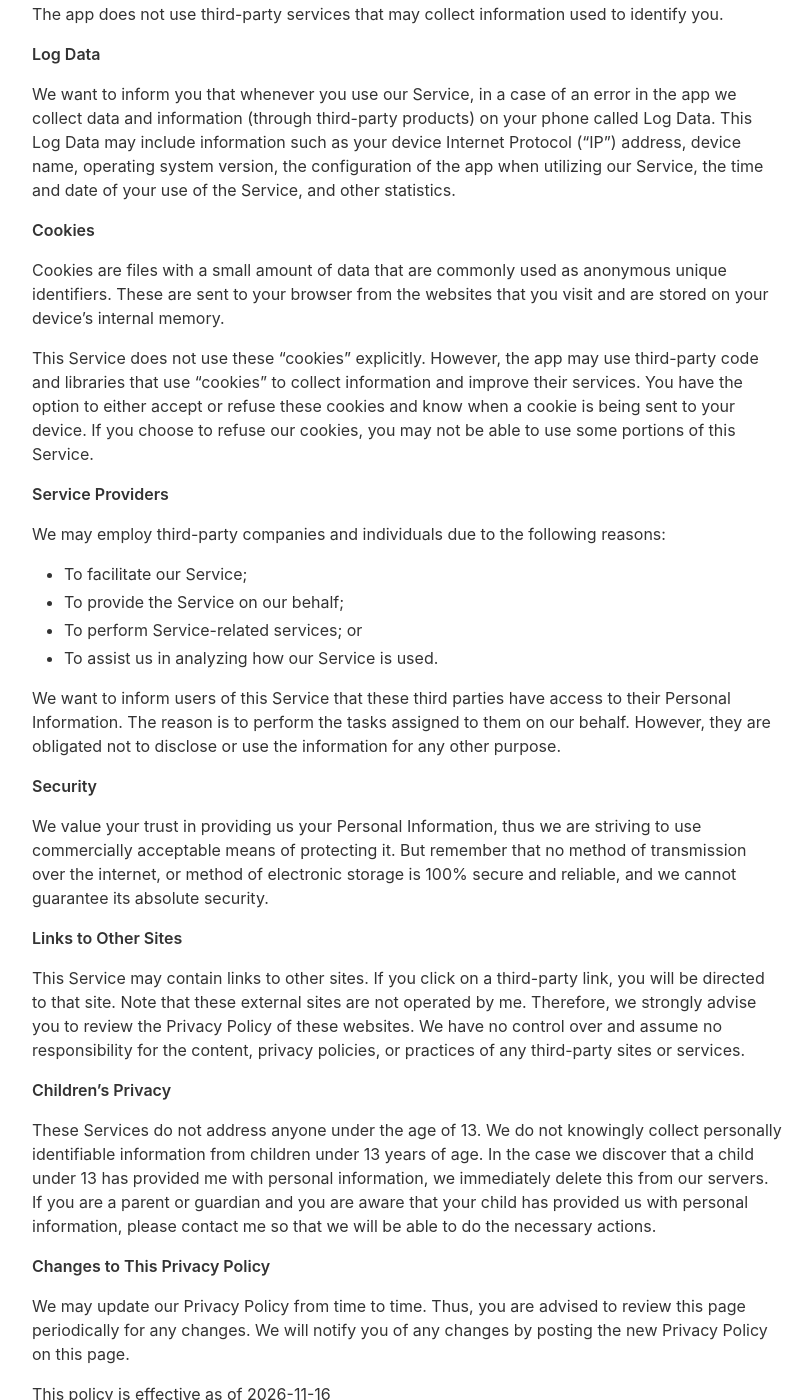
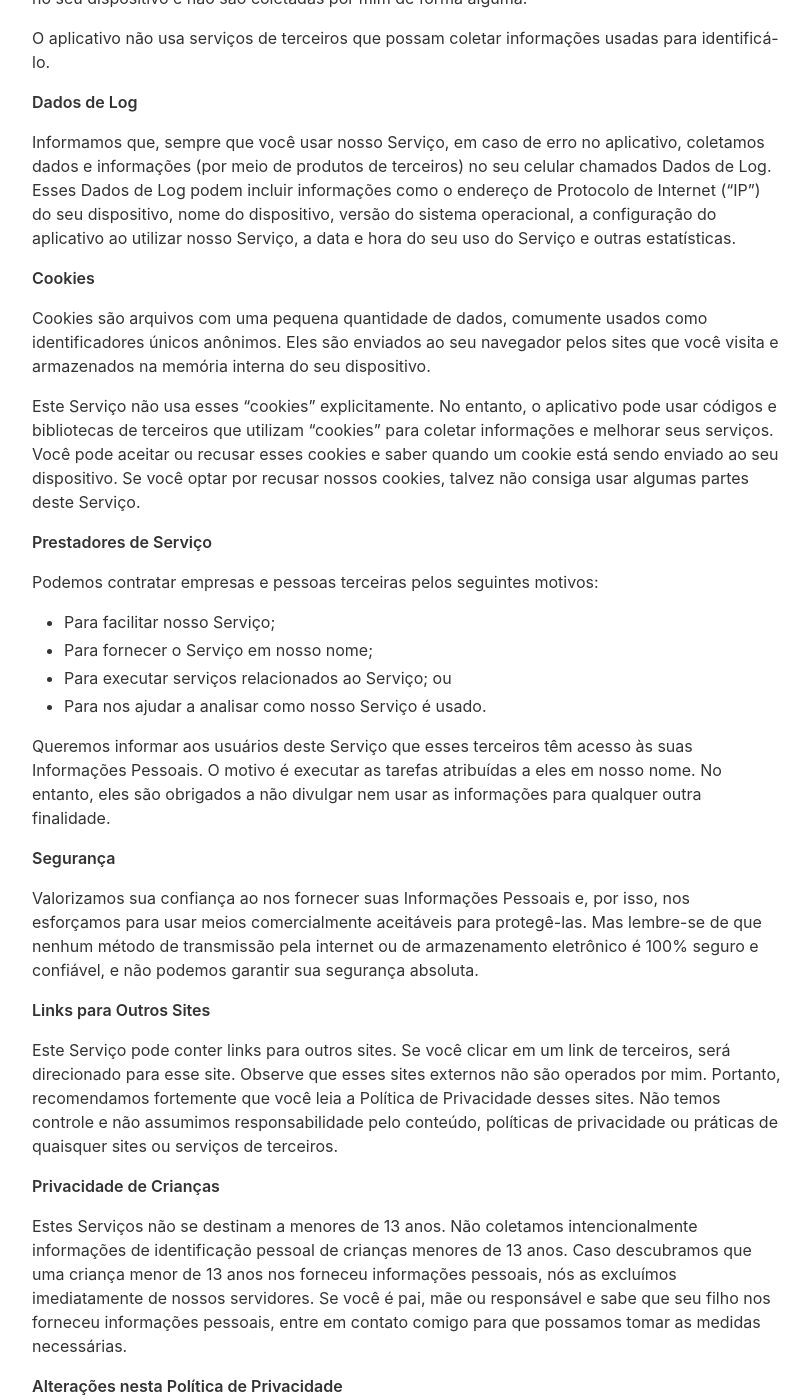
Before and after one commit to hugobrancowb/maisberlim_landing, a Jekyll site: the page built from _pages/privacypolicy.md, in a window 1280 px wide and 1400 px high, scrolled down 551 px. Shown: the whole window, without its empty margins (233-1045 px from the left). Built offline with Jekyll 4.4.1, drawn with Linux system fonts in a browser that asks for light colours; nearby versions of some CDN libraries; some of the changed text lies outside the part shown.

Commit message:
feat: Translates content
Signed-off-by: Hugo Branco <hugobrancowb@gmail.com>

```diff
--- a/_pages/privacypolicy.md
+++ b/_pages/privacypolicy.md
@@ -1,22 +1,22 @@
 ---
 layout: page
-title: Privacy Policy
+title: Política de Privacidade
 include_in_header: true
 ---
 
-**Privacy Policy**
+**Política de Privacidade**
 
-This page is used to inform visitors regarding our policies with the collection, use, and disclosure of Personal Information if anyone decided to use our Service.
+Esta página tem o objetivo de informar os visitantes sobre nossas políticas de coleta, uso e divulgação de Informações Pessoais, caso alguém decida usar nosso Serviço.
 
-If you choose to use our Service, then you agree to the collection and use of information in relation to this policy. The Personal Information that we collect is used for providing and improving the Service. We will not use or share your information with anyone except as described in this Privacy Policy.
+Se você optar por usar nosso Serviço, concorda com a coleta e o uso de informações relacionadas a esta política. As Informações Pessoais que coletamos são usadas para fornecer e melhorar o Serviço. Não usaremos nem compartilharemos suas informações com ninguém, exceto conforme descrito nesta Política de Privacidade.
 
-The terms used in this Privacy Policy have the same meanings as in our Terms and Conditions, which are accessible at Mais Berlim unless otherwise defined in this Privacy Policy.
+Os termos usados nesta Política de Privacidade têm os mesmos significados que em nossos Termos e Condições, disponíveis no Mais Berlim, salvo definição em contrário nesta Política de Privacidade.
 
-**Information Collection and Use**
+**Coleta e Uso de Informações**
 
-For a better experience, while using our Service, we may require you to provide us with certain personally identifiable information. The information that we request will be retained on your device and is not collected by me in any way.
+Para uma melhor experiência ao usar nosso Serviço, podemos solicitar que você nos forneça certas informações de identificação pessoal. As informações que solicitamos ficarão armazenadas no seu dispositivo e não são coletadas por mim de forma alguma.
 
-The app does not use third-party services that may collect information used to identify you.
+O aplicativo não usa serviços de terceiros que possam coletar informações usadas para identificá-lo.
 
 <!-- Link to the privacy policy of third-party service providers used by the app -->
 
@@ -25,45 +25,45 @@ The app does not use third-party services that may collect information used to i
 
 <!-- - [Sentry](https://sentry.io/privacy/) -->
 
-**Log Data**
+**Dados de Log**
 
-We want to inform you that whenever you use our Service, in a case of an error in the app we collect data and information (through third-party products) on your phone called Log Data. This Log Data may include information such as your device Internet Protocol (“IP”) address, device name, operating system version, the configuration of the app when utilizing our Service, the time and date of your use of the Service, and other statistics.
+Informamos que, sempre que você usar nosso Serviço, em caso de erro no aplicativo, coletamos dados e informações (por meio de produtos de terceiros) no seu celular chamados Dados de Log. Esses Dados de Log podem incluir informações como o endereço de Protocolo de Internet (“IP”) do seu dispositivo, nome do dispositivo, versão do sistema operacional, a configuração do aplicativo ao utilizar nosso Serviço, a data e hora do seu uso do Serviço e outras estatísticas.
 
 **Cookies**
 
-Cookies are files with a small amount of data that are commonly used as anonymous unique identifiers. These are sent to your browser from the websites that you visit and are stored on your device's internal memory.
+Cookies são arquivos com uma pequena quantidade de dados, comumente usados como identificadores únicos anônimos. Eles são enviados ao seu navegador pelos sites que você visita e armazenados na memória interna do seu dispositivo.
 
-This Service does not use these “cookies” explicitly. However, the app may use third-party code and libraries that use “cookies” to collect information and improve their services. You have the option to either accept or refuse these cookies and know when a cookie is being sent to your device. If you choose to refuse our cookies, you may not be able to use some portions of this Service.
+Este Serviço não usa esses “cookies” explicitamente. No entanto, o aplicativo pode usar códigos e bibliotecas de terceiros que utilizam “cookies” para coletar informações e melhorar seus serviços. Você pode aceitar ou recusar esses cookies e saber quando um cookie está sendo enviado ao seu dispositivo. Se você optar por recusar nossos cookies, talvez não consiga usar algumas partes deste Serviço.
 
-**Service Providers**
+**Prestadores de Serviço**
 
-We may employ third-party companies and individuals due to the following reasons:
+Podemos contratar empresas e pessoas terceiras pelos seguintes motivos:
 
-- To facilitate our Service;
-- To provide the Service on our behalf;
-- To perform Service-related services; or
-- To assist us in analyzing how our Service is used.
+- Para facilitar nosso Serviço;
+- Para fornecer o Serviço em nosso nome;
+- Para executar serviços relacionados ao Serviço; ou
+- Para nos ajudar a analisar como nosso Serviço é usado.
 
-We want to inform users of this Service that these third parties have access to their Personal Information. The reason is to perform the tasks assigned to them on our behalf. However, they are obligated not to disclose or use the information for any other purpose.
+Queremos informar aos usuários deste Serviço que esses terceiros têm acesso às suas Informações Pessoais. O motivo é executar as tarefas atribuídas a eles em nosso nome. No entanto, eles são obrigados a não divulgar nem usar as informações para qualquer outra finalidade.
 
-**Security**
+**Segurança**
 
-We value your trust in providing us your Personal Information, thus we are striving to use commercially acceptable means of protecting it. But remember that no method of transmission over the internet, or method of electronic storage is 100% secure and reliable, and we cannot guarantee its absolute security.
+Valorizamos sua confiança ao nos fornecer suas Informações Pessoais e, por isso, nos esforçamos para usar meios comercialmente aceitáveis para protegê-las. Mas lembre-se de que nenhum método de transmissão pela internet ou de armazenamento eletrônico é 100% seguro e confiável, e não podemos garantir sua segurança absoluta.
 
-**Links to Other Sites**
+**Links para Outros Sites**
 
-This Service may contain links to other sites. If you click on a third-party link, you will be directed to that site. Note that these external sites are not operated by me. Therefore, we strongly advise you to review the Privacy Policy of these websites. We have no control over and assume no responsibility for the content, privacy policies, or practices of any third-party sites or services.
+Este Serviço pode conter links para outros sites. Se você clicar em um link de terceiros, será direcionado para esse site. Observe que esses sites externos não são operados por mim. Portanto, recomendamos fortemente que você leia a Política de Privacidade desses sites. Não temos controle e não assumimos responsabilidade pelo conteúdo, políticas de privacidade ou práticas de quaisquer sites ou serviços de terceiros.
 
-**Children’s Privacy**
+**Privacidade de Crianças**
 
-These Services do not address anyone under the age of 13. We do not knowingly collect personally identifiable information from children under 13 years of age. In the case we discover that a child under 13 has provided me with personal information, we immediately delete this from our servers. If you are a parent or guardian and you are aware that your child has provided us with personal information, please contact me so that we will be able to do the necessary actions.
+Estes Serviços não se destinam a menores de 13 anos. Não coletamos intencionalmente informações de identificação pessoal de crianças menores de 13 anos. Caso descubramos que uma criança menor de 13 anos nos forneceu informações pessoais, nós as excluímos imediatamente de nossos servidores. Se você é pai, mãe ou responsável e sabe que seu filho nos forneceu informações pessoais, entre em contato comigo para que possamos tomar as medidas necessárias.
 
-**Changes to This Privacy Policy**
+**Alterações nesta Política de Privacidade**
 
-We may update our Privacy Policy from time to time. Thus, you are advised to review this page periodically for any changes. We will notify you of any changes by posting the new Privacy Policy on this page.
+Podemos atualizar nossa Política de Privacidade periodicamente. Por isso, recomendamos que você revise esta página regularmente para verificar quaisquer alterações. Notificaremos você sobre quaisquer alterações publicando a nova Política de Privacidade nesta página.
 
-This policy is effective as of 2026-11-16
+Esta política entra em vigor a partir de 16/11/2026.
 
-**Contact Us**
+**Fale Conosco**
 
-If you have any questions or suggestions about our Privacy Policy, do not hesitate to contact me at hugobrancowb@gmail.com.
+Se você tiver alguma dúvida ou sugestão sobre nossa Política de Privacidade, não hesite em entrar em contato comigo pelo e-mail hugobrancowb@gmail.com.
```
Also changed, not shown: _pages/changelog.md (+4 -4 lines), _pages/terms.md (+29 -16 lines), 7 other files.
